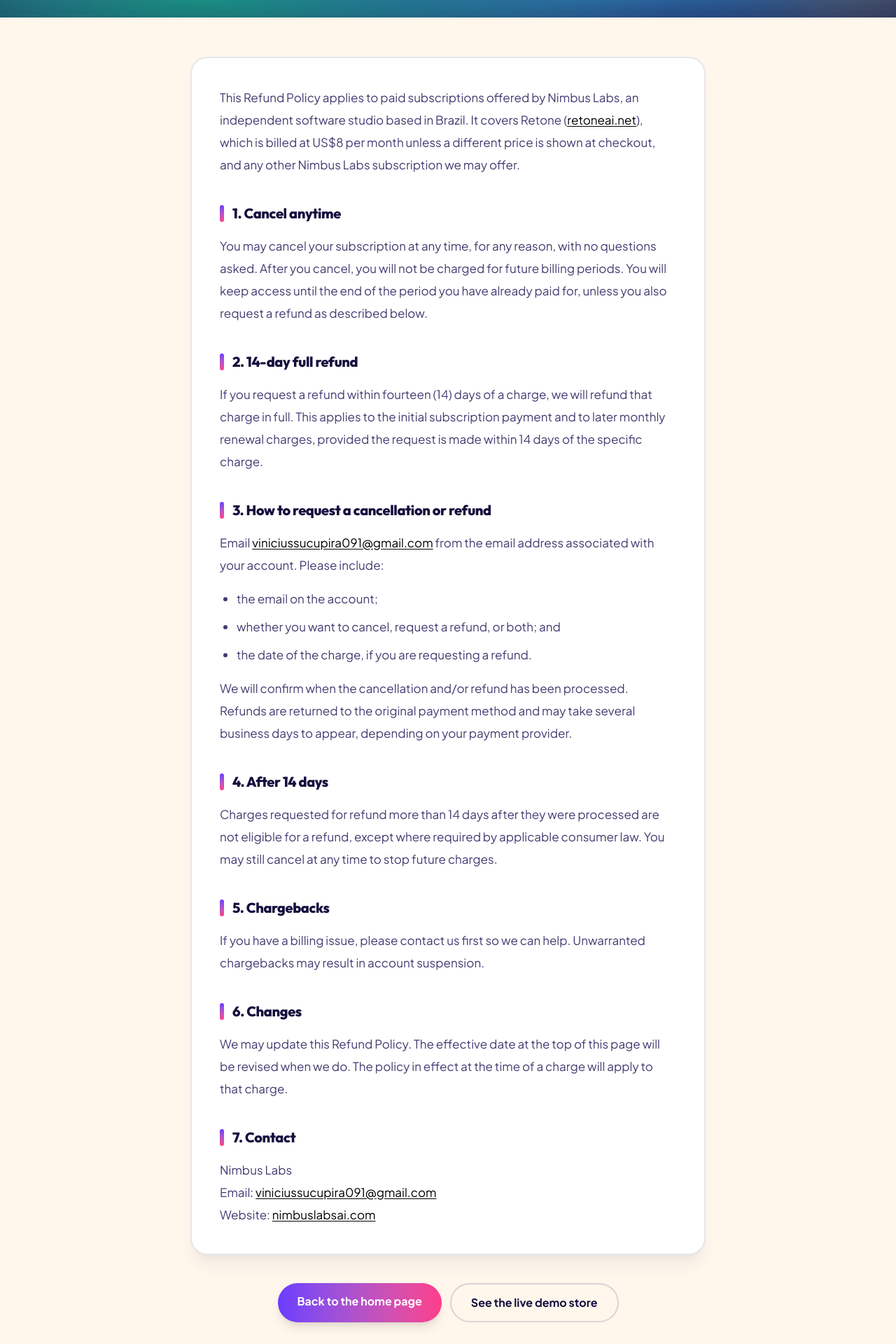
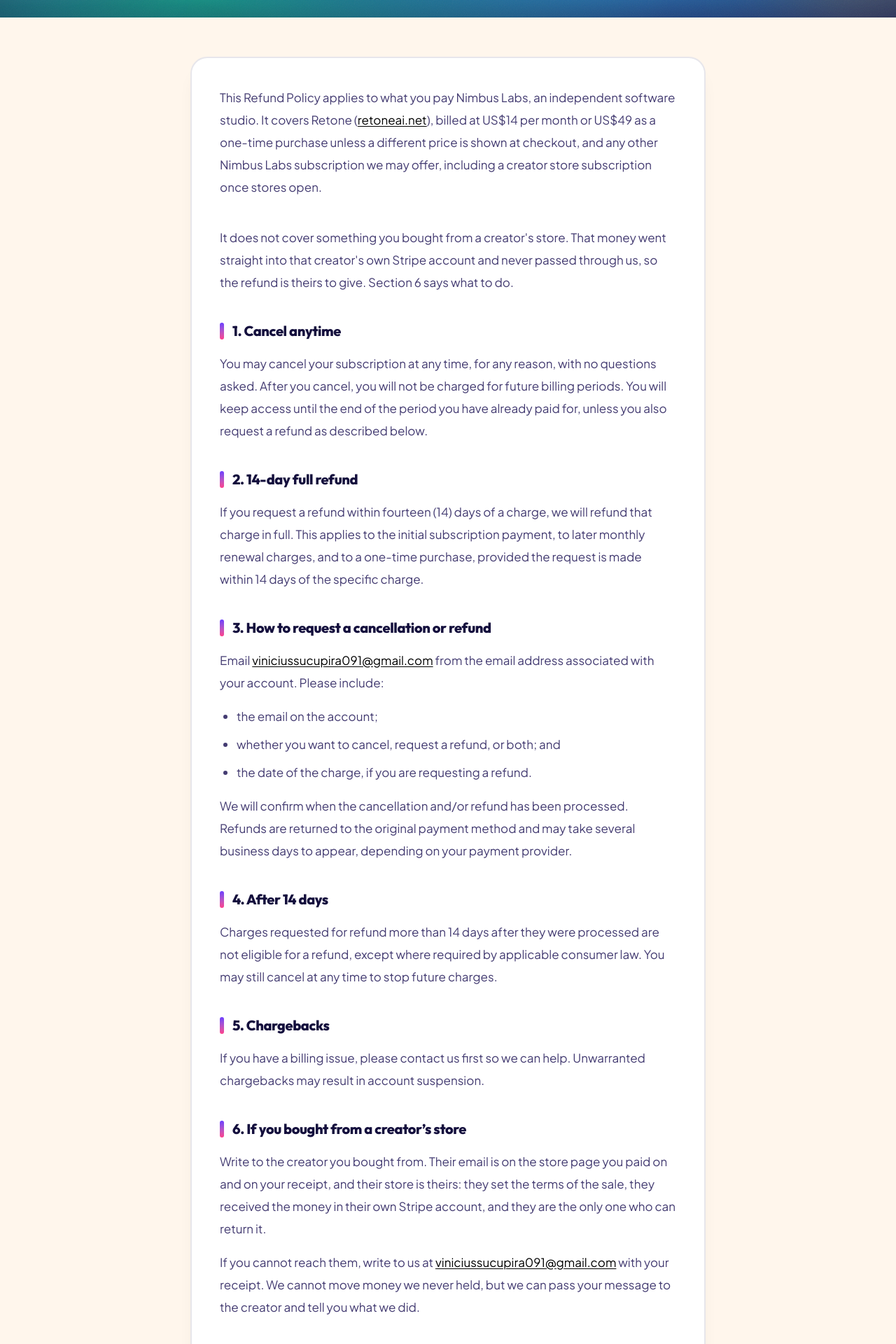
Before and after one commit to viniciussucupira/nimbus-labs, a Next.js app: page /refunds in a window 1280 px wide. Shown: the part 340-2260 px from the top of the page at 70% size. Built offline with nearby package versions, Linux system fonts and the light colour scheme.

Commit message:
fix(refunds): tell a buyer of a creator store where their refund comes from

```diff
--- a/app/refunds/page.tsx
+++ b/app/refunds/page.tsx
@@ -9,11 +9,10 @@ export const metadata: Metadata = {
 
 export default function RefundsPage() {
   return (
-    <LegalPage title="Refund Policy">
+    <LegalPage title="Refund Policy" lastUpdated="September 18, 2026">
       <p>
-        This Refund Policy applies to paid subscriptions offered by Nimbus
-        Labs, an independent software studio based in Brazil. It covers Retone
-        (
+        This Refund Policy applies to what you pay Nimbus Labs, an independent
+        software studio. It covers Retone (
         <a
           href="https://retoneai.net"
           className="text-black underline underline-offset-2 hover:no-underline"
@@ -22,8 +21,16 @@ export default function RefundsPage() {
         >
           retoneai.net
         </a>
-        ), which is billed at US$8 per month unless a different price is shown
-        at checkout, and any other Nimbus Labs subscription we may offer.
+        ), billed at US$14 per month or US$49 as a one-time purchase unless a
+        different price is shown at checkout, and any other Nimbus Labs
+        subscription we may offer, including a creator store subscription once
+        stores open.
+      </p>
+      <p>
+        It does not cover something you bought from a creator&apos;s store.
+        That money went straight into that creator&apos;s own Stripe account
+        and never passed through us, so the refund is theirs to give. Section 6
+        says what to do.
       </p>
 
       <LegalSection title="1. Cancel anytime">
@@ -40,8 +47,9 @@ export default function RefundsPage() {
         <p>
           If you request a refund within fourteen (14) days of a charge, we
           will refund that charge in full. This applies to the initial
-          subscription payment and to later monthly renewal charges, provided
-          the request is made within 14 days of the specific charge.
+          subscription payment, to later monthly renewal charges, and to a
+          one-time purchase, provided the request is made within 14 days of the
+          specific charge.
         </p>
       </LegalSection>
 
@@ -85,7 +93,27 @@ export default function RefundsPage() {
         </p>
       </LegalSection>
 
-      <LegalSection title="6. Changes">
+      <LegalSection title="6. If you bought from a creator’s store">
+        <p>
+          Write to the creator you bought from. Their email is on the store
+          page you paid on and on your receipt, and their store is theirs: they
+          set the terms of the sale, they received the money in their own
+          Stripe account, and they are the only one who can return it.
+        </p>
+        <p>
+          If you cannot reach them, write to us at{" "}
+          <a
+            href="mailto:viniciussucupira091@gmail.com"
+            className="text-black underline underline-offset-2 hover:no-underline"
+          >
+            viniciussucupira091@gmail.com
+          </a>{" "}
+          with your receipt. We cannot move money we never held, but we can
+          pass your message to the creator and tell you what we did.
+        </p>
+      </LegalSection>
+
+      <LegalSection title="7. Changes">
         <p>
           We may update this Refund Policy. The effective date at the top of
           this page will be revised when we do. The policy in effect at the
@@ -93,7 +121,7 @@ export default function RefundsPage() {
         </p>
       </LegalSection>
 
-      <LegalSection title="7. Contact">
+      <LegalSection title="8. Contact">
         <p>
           Nimbus Labs
           <br />
```
